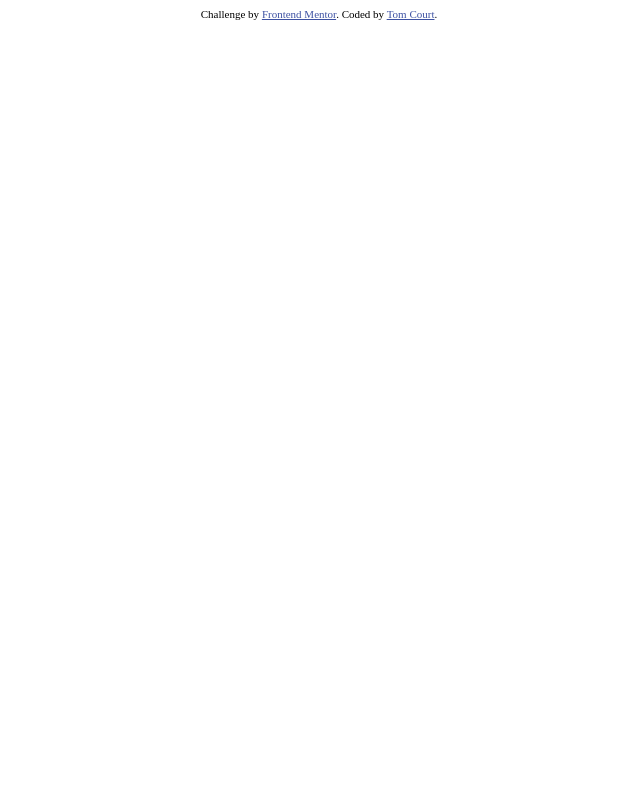
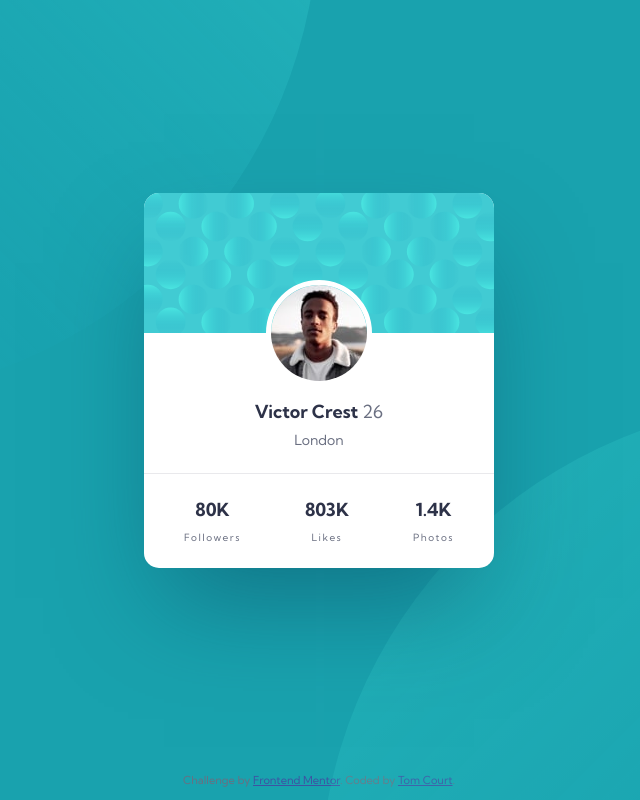
Before and after one commit to Tomcourt89/Profile-card-component, a plain HTML site: page index.html in a window 1280 px wide. Shown: the whole page, without its empty margins (321-961 px from the left). Drawn offline with Linux system fonts and the light colour scheme.

Commit message:
Html + css added

```diff
--- a/css/styles.css
+++ b/css/styles.css
@@ -3,6 +3,133 @@
     --dark-blue: hsl(229, 23%, 23%);
     --gray-blue: hsl(227, 10%, 46%);
     --gray: hsl(0, 0%, 59%);
+    --white: #fff;
 
     --font-body: "Kumbh Sans", sans-serif;
 }
+
+*,
+::before,
+::after {
+    margin: 0;
+    padding: 0;
+    box-sizing: border-box;
+}
+
+body {
+    font-family: var(--font-body);
+    color: var(--gray-blue);
+
+    & h2,
+    & h3 {
+        color: var(--dark-blue);
+        font-size: 1.125rem;
+    }
+}
+
+.wrapper {
+    --bg-size: 622px;
+
+    display: grid;
+    grid-template-rows: 95% 1fr;
+    place-items: center;
+    height: 100vh;
+    background: var(--dark-cyan);
+    position: relative;
+    overflow: hidden;
+    padding-inline: 25px;
+
+    &::before {
+        content: '';
+        position: absolute;
+        top: calc((100vh / 2) - var(--bg-size));
+        left: calc((100vw / 2) - var(--bg-size));
+        height: var(--bg-size);
+        width: var(--bg-size);
+        background: center / contain no-repeat url(../images/bg-pattern-top.svg);
+        opacity: 0.25;
+        z-index: 1;
+    }
+
+    &::after {
+        content: '';
+        position: absolute;
+        bottom: calc((100vh / 2) - var(--bg-size));
+        right: calc((100vw / 2) - var(--bg-size));
+        height: var(--bg-size);
+        width: var(--bg-size);
+        background: center / contain no-repeat url(../images/bg-pattern-bottom.svg);
+        opacity: 0.25;
+        z-index: 1;
+    }
+
+    @media (width >= 40em) {
+        --bg-size: 978px;
+
+        &::before,
+        &::after {
+            opacity: 0.5;
+        }
+    }
+}
+
+article {
+    display: flex;
+    flex-direction: column;
+    background: var(--white);
+    width: 100%;
+    max-width: 350px;
+    border-radius: 15px;
+    box-shadow: 0 50px 100px -20px hsla(197, 85%, 20%, 0.5);
+    overflow: hidden;
+    z-index: 2;
+
+    .profile {
+        display: grid;
+        grid-template-rows: repeat(2, minmax(140px, 1fr));
+        justify-content: center;
+        align-items: end;
+        background: top / contain no-repeat url(../images/bg-pattern-card.svg);
+
+        & img {
+            justify-self: center;
+            transform: translateY(50%);
+            border-radius: 50%;
+            border: 5px solid var(--white);
+        }
+
+        .info {
+            padding-block: 24px;
+            text-align: center;
+
+            .age {
+                color: var(--gray-blue);
+                font-weight: 400;
+            }
+
+            & p {
+                margin-top: 8px;
+                font-size: 0.875rem;
+            }
+        }
+    }
+
+    .values ul {
+        display: flex;
+        justify-content: space-between;
+        list-style-type: none;
+        padding: 24px 40px;
+        border-top: 1px solid hsl(228, 9%, 92%);
+
+        & li {
+            display: grid;
+            place-items: center;
+            gap: 10px;
+
+            & p {
+                font-size: 0.625rem;
+                letter-spacing: 1.5px;
+            }
+        }
+    }
+}
--- a/index.html
+++ b/index.html
@@ -18,10 +18,41 @@
   </style>
 </head>
 <body>
+  <div class="wrapper">
 
-  <div class="attribution">
-    Challenge by <a href="https://www.frontendmentor.io?ref=challenge" target="_blank">Frontend Mentor</a>.
-    Coded by <a href="https://github.com/Tomcourt89/">Tom Court</a>.
+    <article>
+      <section class="profile">
+        <img src="./images/image-victor.jpg" alt="">
+
+        <div class="info">
+          <h2>Victor Crest <span class="age">26</span></h2>
+          <p>London</p>
+        </div>
+      </section>
+
+      <section class="values">
+        <ul>
+          <li>
+            <h3>80K</h3>
+            <p>Followers</p>
+          </li>
+          <li>
+            <h3>803K</h3>
+            <p>Likes</p>
+          </li>
+          <li>
+            <h3>1.4K</h3>
+            <p>Photos</p>
+          </li>
+        </ul>
+      </section>
+    </article>
+
+    <div class="attribution">
+      Challenge by <a href="https://www.frontendmentor.io?ref=challenge" target="_blank">Frontend Mentor</a>.
+      Coded by <a href="https://github.com/Tomcourt89/">Tom Court</a>.
+    </div>
+
   </div>
 </body>
 </html>
```
Also changed, not shown: Screenshot.jpg (added), 1 other file.
